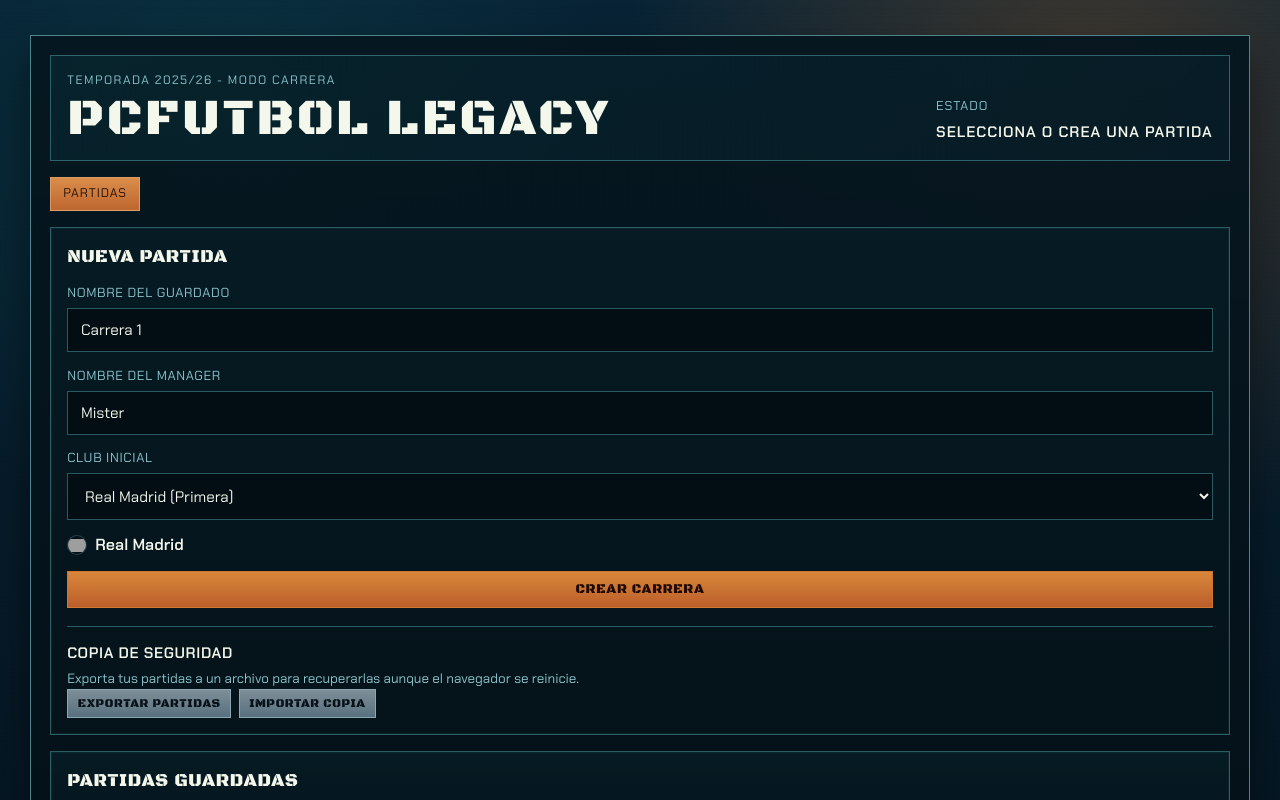
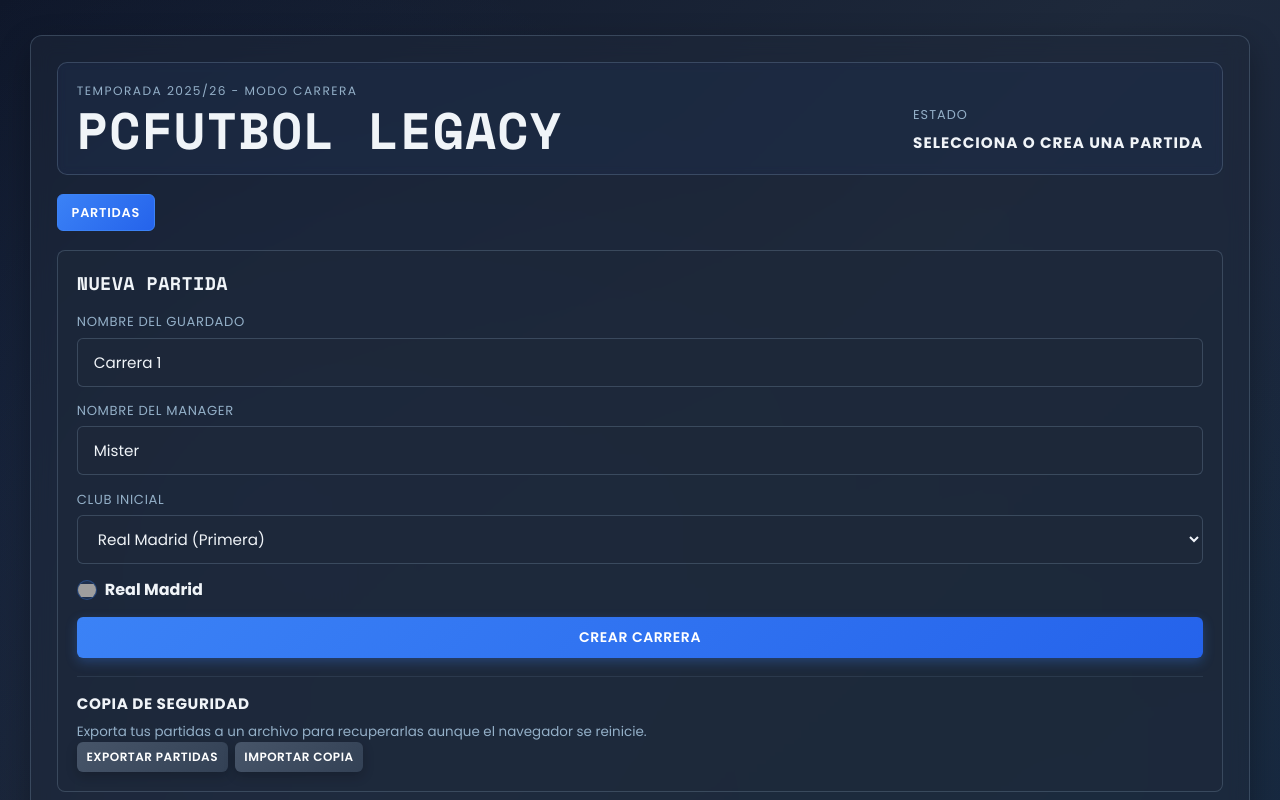
Before and after one commit to danielviorreta/pcfutbol, a React (Vite) app: page /#/games in a window 1280 px wide. Shown: the top 800 px of the page. Built offline with nearby package versions, Linux system fonts and the light colour scheme; grey boxes are pictures that could not be loaded.

Commit message:
modern css

```diff
--- a/src/App.css
+++ b/src/App.css
@@ -3,19 +3,13 @@
   z-index: 1;
   width: min(1220px, 96vw);
   margin: 2.2rem auto;
-  padding: 1.2rem;
-  display: grid;
-  gap: 1rem;
+  padding: 1.6rem;
+  display: grid;
+  gap: 1.2rem;
   border: 1px solid var(--line-strong);
-  background:
-    linear-gradient(180deg, rgb(5 22 31 / 0.95), rgb(4 17 24 / 0.98)),
-    repeating-linear-gradient(
-      90deg,
-      rgb(15 104 117 / 0.14),
-      rgb(15 104 117 / 0.14) 1px,
-      transparent 1px,
-      transparent 6px
-    );
+  background: rgba(30, 41, 59, 0.5);
+  backdrop-filter: blur(10px);
+  border-radius: 12px;
   box-shadow: var(--outer-shadow);
 }
 
@@ -24,9 +18,11 @@
   align-items: end;
   justify-content: space-between;
   gap: 1rem;
-  padding: 1rem;
-  border: 1px solid var(--line-soft);
-  background: linear-gradient(135deg, rgb(17 88 95 / 0.18), rgb(6 40 55 / 0.28));
+  padding: 1.2rem;
+  border: 1px solid var(--line-strong);
+  background: rgba(37, 99, 235, 0.05);
+  border-radius: 10px;
+  backdrop-filter: blur(5px);
 }
 
 .eyebrow {
@@ -84,13 +80,15 @@
   display: inline-flex;
   align-items: center;
   gap: 0.25rem;
-  padding: 0.18rem 0.45rem;
-  border: 1px solid rgb(223 163 111 / 0.45);
-  background: rgb(58 31 9 / 0.72);
-  color: #ffd18b;
-  font-size: 0.66rem;
-  letter-spacing: 0.08em;
+  padding: 0.25rem 0.625rem;
+  border: 1px solid rgba(59, 130, 246, 0.3);
+  background: rgba(59, 130, 246, 0.1);
+  color: #60a5fa;
+  font-size: 0.65rem;
+  font-weight: 600;
+  letter-spacing: 0.06em;
   text-transform: uppercase;
+  border-radius: 4px;
 }
 
 .table-badge {
@@ -112,8 +110,8 @@
   width: 20px;
   height: 20px;
   border-radius: 50%;
-  background: rgb(0 0 0 / 0.25);
-  border: 1px solid rgb(130 206 216 / 0.25);
+  background: rgba(59, 130, 246, 0.1);
+  border: 1.5px solid rgba(59, 130, 246, 0.3);
 }
 
 .club-badge-img {
@@ -125,19 +123,21 @@
   align-items: center;
   justify-content: center;
   font-size: 0.56rem;
+  font-weight: 600;
   letter-spacing: 0.04em;
-  color: #d9eff2;
-  background: rgb(8 36 48 / 0.9);
+  color: #60a5fa;
+  background: rgba(59, 130, 246, 0.1);
 }
 
 .stadium-illustration {
-  --stadium-accent: #dfb06a;
-  --stadium-accent-dark: #c67b43;
-  --stadium-club: #143646;
-  --stadium-club-soft: #2a5f76;
+  --stadium-accent: #60a5fa;
+  --stadium-accent-dark: #3b82f6;
+  --stadium-club: #1e40af;
+  --stadium-club-soft: #2563eb;
   margin-bottom: 1rem;
-  border: 1px solid var(--line-soft);
-  background: linear-gradient(180deg, rgb(9 26 37 / 0.92), rgb(5 15 22 / 0.98));
+  border: 1px solid var(--line-strong);
+  background: rgba(30, 41, 59, 0.4);
+  border-radius: 8px;
   overflow: hidden;
 }
 
@@ -327,35 +327,52 @@
 
 .manager-name input {
   width: 11rem;
-  padding: 0.6rem 0.8rem;
-  border: 1px solid var(--line-soft);
-  background: rgb(3 13 20 / 0.95);
+  padding: 0.625rem 0.875rem;
+  border: 1px solid var(--line-strong);
+  background: rgba(30, 41, 59, 0.5);
   color: var(--ink);
   font-family: inherit;
   font-size: 0.95rem;
+  border-radius: 6px;
+  transition: all 200ms ease;
+}
+
+.manager-name input:focus {
+  outline: none;
+  border-color: rgba(59, 130, 246, 0.5);
+  background: rgba(30, 41, 59, 0.8);
+  box-shadow: 0 0 0 3px rgba(59, 130, 246, 0.1);
 }
 
 .main-nav {
   display: flex;
   flex-wrap: wrap;
-  gap: 0.65rem;
+  gap: 0.75rem;
 }
 
 .main-nav a {
   text-decoration: none;
-  border: 1px solid rgb(130 206 216 / 0.4);
-  color: #c9edf2;
-  background: rgb(8 36 48 / 0.85);
+  border: 1px solid rgba(59, 130, 246, 0.3);
+  color: var(--ink);
+  background: rgba(59, 130, 246, 0.08);
   text-transform: uppercase;
-  letter-spacing: 0.08em;
-  font-size: 0.78rem;
-  padding: 0.46rem 0.75rem;
+  letter-spacing: 0.06em;
+  font-size: 0.8rem;
+  font-weight: 600;
+  padding: 0.5rem 0.875rem;
+  border-radius: 6px;
+  transition: all 200ms ease;
+}
+
+.main-nav a:hover {
+  background: rgba(59, 130, 246, 0.15);
+  border-color: rgba(59, 130, 246, 0.5);
 }
 
 .main-nav a.active {
-  color: #231005;
-  background: linear-gradient(180deg, #da8d4a, #be662f);
-  border-color: rgb(223 163 111 / 0.85);
+  color: #ffffff;
+  background: linear-gradient(135deg, #3b82f6, #2563eb);
+  border-color: #3b82f6;
 }
 
 .notice {
@@ -363,10 +380,12 @@
   align-items: center;
   justify-content: space-between;
   gap: 0.8rem;
-  border: 1px solid rgb(223 163 111 / 0.6);
-  background: rgb(43 24 7 / 0.85);
-  color: #ffd18b;
-  padding: 0.65rem 0.8rem;
+  border: 1px solid rgba(59, 130, 246, 0.3);
+  background: rgba(59, 130, 246, 0.1);
+  color: #60a5fa;
+  padding: 0.875rem 1rem;
+  border-radius: 8px;
+  font-size: 0.9rem;
 }
 
 .page-grid {
@@ -973,42 +992,42 @@
 }
 
 .status-chip.is-available {
-  color: #d9f7df;
-  border-color: rgb(115 214 139 / 0.46);
-  background: linear-gradient(180deg, rgb(24 78 38 / 0.92), rgb(15 53 26 / 0.9));
-  box-shadow: inset 0 1px 0 rgb(220 255 228 / 0.06);
+  color: #d1fae5;
+  border-color: rgba(34, 197, 94, 0.4);
+  background: rgba(34, 197, 94, 0.1);
+  box-shadow: none;
 }
 
 .status-chip.is-available .status-chip-icon {
-  color: #10341b;
-  background: linear-gradient(180deg, #b6f4c3, #73d68b);
-  box-shadow: 0 0 0 1px rgb(205 255 215 / 0.18);
+  color: #ffffff;
+  background: linear-gradient(135deg, #22c55e, #16a34a);
+  box-shadow: 0 0 0 1px rgba(34, 197, 94, 0.2);
 }
 
 .status-chip.is-injured {
-  color: #ffe1e1;
-  border-color: rgb(255 92 92 / 0.78);
-  background: linear-gradient(180deg, rgb(133 17 17 / 0.96), rgb(82 10 10 / 0.94));
-  box-shadow: inset 0 1px 0 rgb(255 220 220 / 0.08), 0 0 0 1px rgb(86 8 8 / 0.2);
+  color: #fee2e2;
+  border-color: rgba(239, 68, 68, 0.4);
+  background: rgba(239, 68, 68, 0.1);
+  box-shadow: none;
 }
 
 .status-chip.is-injured .status-chip-icon {
-  color: #fff7f7;
-  background: radial-gradient(circle at 35% 35%, #ff9b9b, #df2f2f 62%, #b81313 100%);
-  box-shadow: 0 0 0 1px rgb(255 222 222 / 0.22), 0 0 12px rgb(219 45 45 / 0.24);
+  color: #ffffff;
+  background: linear-gradient(135deg, #ef4444, #dc2626);
+  box-shadow: 0 0 0 1px rgba(239, 68, 68, 0.2), 0 0 12px rgba(239, 68, 68, 0.15);
 }
 
 .status-chip.is-suspended {
-  color: #ffe7bf;
-  border-color: rgb(255 170 67 / 0.82);
-  background: linear-gradient(180deg, rgb(120 61 5 / 0.96), rgb(73 37 3 / 0.94));
-  box-shadow: inset 0 1px 0 rgb(255 233 193 / 0.08), 0 0 0 1px rgb(79 41 3 / 0.18);
+  color: #fed7aa;
+  border-color: rgba(251, 146, 60, 0.4);
+  background: rgba(251, 146, 60, 0.1);
+  box-shadow: none;
 }
 
 .status-chip.is-suspended .status-chip-icon {
-  color: #fffaf2;
-  background: radial-gradient(circle at 35% 35%, #ffd08a, #ea8b13 60%, #b45a00 100%);
-  box-shadow: 0 0 0 1px rgb(255 232 190 / 0.24), 0 0 12px rgb(234 139 19 / 0.22);
+  color: #ffffff;
+  background: linear-gradient(135deg, #fb923c, #f97316);
+  box-shadow: 0 0 0 1px rgba(251, 146, 60, 0.2), 0 0 12px rgba(251, 146, 60, 0.15);
 }
 
 .renewal-state-chip {
@@ -1018,21 +1037,21 @@
 }
 
 .renewal-state-chip.is-ready {
-  color: #bfe9c6;
-  border-color: rgb(131 204 144 / 0.35);
-  background: rgb(20 64 32 / 0.45);
+  color: #d1fae5;
+  border-color: rgba(34, 197, 94, 0.3);
+  background: rgba(34, 197, 94, 0.1);
 }
 
 .renewal-state-chip.is-pending {
-  color: #c6d9ff;
-  border-color: rgb(106 149 221 / 0.45);
-  background: rgb(22 37 74 / 0.55);
+  color: #dbeafe;
+  border-color: rgba(59, 130, 246, 0.3);
+  background: rgba(59, 130, 246, 0.1);
 }
 
 .renewal-state-chip.is-blocked {
-  color: #ffd39a;
-  border-color: rgb(218 126 66 / 0.45);
-  background: rgb(66 33 8 / 0.6);
+  color: #fed7aa;
+  border-color: rgba(251, 146, 60, 0.3);
+  background: rgba(251, 146, 60, 0.1);
 }
 
 .full-span {
@@ -1040,10 +1059,11 @@
 }
 
 .panel {
-  border: 1px solid var(--line-soft);
-  padding: 1rem;
-  background: linear-gradient(180deg, rgb(6 27 36 / 0.9), rgb(5 19 26 / 0.95));
-  box-shadow: inset 0 0 0 1px rgb(89 173 185 / 0.08);
+  border: 1px solid var(--line-strong);
+  padding: 1.2rem;
+  background: rgba(30, 41, 59, 0.5);
+  border-radius: 8px;
+  box-shadow: none;
 }
 
 .actions {
@@ -1080,12 +1100,22 @@
 .game-form input,
 .game-form select {
   width: 100%;
-  padding: 0.7rem 0.8rem;
-  border: 1px solid var(--line-soft);
-  background: rgb(3 13 20 / 0.95);
+  padding: 0.75rem 1rem;
+  border: 1px solid var(--line-strong);
+  background: rgba(30, 41, 59, 0.5);
   color: var(--ink);
   font-family: inherit;
   font-size: 0.95rem;
+  border-radius: 6px;
+  transition: all 200ms ease;
+}
+
+.game-form input:focus,
+.game-form select:focus {
+  outline: none;
+  border-color: rgba(59, 130, 246, 0.5);
+  background: rgba(30, 41, 59, 0.8);
+  box-shadow: 0 0 0 3px rgba(59, 130, 246, 0.1);
 }
 
 .selected-club-preview {
@@ -1148,55 +1178,74 @@
 }
 
 button {
-  border: 1px solid rgb(206 120 48 / 0.9);
-  background: linear-gradient(180deg, #d9873c, #bb5e2a);
-  color: #1f0900;
+  border: none;
+  background: linear-gradient(135deg, #3b82f6, #2563eb);
+  color: #ffffff;
   font-family: inherit;
-  font-size: 0.85rem;
+  font-size: 0.875rem;
+  font-weight: 600;
   text-transform: uppercase;
-  letter-spacing: 0.05em;
-  padding: 0.56rem 0.9rem;
+  letter-spacing: 0.04em;
+  padding: 0.625rem 1.125rem;
+  border-radius: 6px;
   cursor: pointer;
-  transition: transform 120ms ease, filter 120ms ease;
+  transition: all 200ms cubic-bezier(0.4, 0, 0.2, 1);
+  box-shadow: 0 4px 12px rgba(59, 130, 246, 0.3);
 }
 
 button:hover {
-  filter: brightness(1.08);
-  transform: translateY(-1px);
+  transform: translateY(-2px);
+  box-shadow: 0 8px 20px rgba(59, 130, 246, 0.4);
+  filter: brightness(1.1);
+}
+
+button:active {
+  transform: translateY(0);
 }
 
 button:disabled {
   opacity: 0.5;
   cursor: not-allowed;
   transform: none;
+  box-shadow: none;
 }
 
 button.secondary {
-  background: linear-gradient(180deg, #7d8f98, #59707f);
-  border-color: #89a8b4;
-  color: #071017;
+  background: linear-gradient(135deg, #475569, #334155);
+  border-color: transparent;
+  color: #ffffff;
+  box-shadow: 0 4px 12px rgba(0, 0, 0, 0.2);
+}
+
+button.secondary:hover {
+  filter: brightness(1.15);
+  box-shadow: 0 8px 20px rgba(0, 0, 0, 0.3);
 }
 
 a.secondary {
   display: inline-flex;
   align-items: center;
   justify-content: center;
-  border: 1px solid #89a8b4;
-  background: linear-gradient(180deg, #7d8f98, #59707f);
-  color: #071017;
+  border: none;
+  background: linear-gradient(135deg, #475569, #334155);
+  color: #ffffff;
   font-family: inherit;
-  font-size: 0.85rem;
+  font-size: 0.875rem;
+  font-weight: 600;
   text-transform: uppercase;
-  letter-spacing: 0.05em;
-  padding: 0.56rem 0.9rem;
+  letter-spacing: 0.04em;
+  padding: 0.625rem 1.125rem;
+  border-radius: 6px;
   text-decoration: none;
   cursor: pointer;
-  transition: transform 120ms ease, filter 120ms ease;
+  transition: all 200ms cubic-bezier(0.4, 0, 0.2, 1);
+  box-shadow: 0 4px 12px rgba(0, 0, 0, 0.2);
 }
 
 a.secondary:hover {
-  filter: brightness(1.08);
-  transform: translateY(-1px);
+  filter: brightness(1.15);
+  transform: translateY(-2px);
+  box-shadow: 0 8px 20px rgba(0, 0, 0, 0.3);
 }
 
 .player-management-head {
@@ -1363,20 +1412,21 @@
 table {
   width: 100%;
   border-collapse: collapse;
-  font-size: 0.86rem;
+  font-size: 0.875rem;
 }
 
 th,
 td {
   text-align: left;
-  padding: 0.42rem 0.45rem;
-  border-bottom: 1px solid rgb(89 173 185 / 0.15);
+  padding: 0.625rem 0.75rem;
+  border-bottom: 1px solid var(--line-strong);
 }
 
 th {
   color: var(--ink-dim);
-  font-weight: 400;
-  letter-spacing: 0.05em;
+  font-weight: 600;
+  letter-spacing: 0.02em;
+  background: rgba(59, 130, 246, 0.05);
 }
 
 td:nth-child(1),
@@ -1388,25 +1438,26 @@
 }
 
 .table-row-manager td {
-  box-shadow: inset 0 0 0 1px rgb(203 93 93 / 0.45);
+  background: rgba(59, 130, 246, 0.08);
+  border-left: 3px solid #3b82f6;
 }
 
 .table-row-zone-promotion td {
-  background: rgb(26 94 54 / 0.3);
+  background: rgba(34, 197, 94, 0.08);
 }
 
 .table-row-zone-playoff td {
-  background: rgb(122 86 27 / 0.3);
+  background: rgba(251, 146, 60, 0.08);
 }
 
 .table-row-zone-relegation td {
-  background: rgb(123 37 37 / 0.32);
+  background: rgba(239, 68, 68, 0.08);
 }
 
 .table-row-zone-promotion.table-row-manager td,
 .table-row-zone-playoff.table-row-manager td,
 .table-row-zone-relegation.table-row-manager td {
-  box-shadow: inset 0 0 0 1px rgb(203 93 93 / 0.58), inset 3px 0 0 rgb(255 182 182 / 0.72);
+  border-left: 3px solid #3b82f6;
 }
 
 .table-zone-legend {
@@ -2087,19 +2138,30 @@
 .transfer-form-grid input,
 .transfer-form-grid select {
   width: 100%;
-  padding: 0.7rem 0.8rem;
-  border: 1px solid var(--line-soft);
-  background: rgb(3 13 20 / 0.95);
+  padding: 0.75rem 1rem;
+  border: 1px solid var(--line-strong);
+  background: rgba(30, 41, 59, 0.5);
   color: var(--ink);
   font-family: inherit;
   font-size: 0.95rem;
+  border-radius: 6px;
+  transition: all 200ms ease;
+}
+
+.transfer-form-grid input:focus,
+.transfer-form-grid select:focus {
+  outline: none;
+  border-color: rgba(59, 130, 246, 0.5);
+  background: rgba(30, 41, 59, 0.8);
+  box-shadow: 0 0 0 3px rgba(59, 130, 246, 0.1);
 }
 
 .transfer-offer-summary {
   margin-top: 1rem;
-  padding: 0.8rem 0.9rem;
-  border: 1px solid rgb(89 173 185 / 0.22);
-  background: rgb(8 30 40 / 0.72);
+  padding: 1rem 1.2rem;
+  border: 1px solid var(--line-strong);
+  background: rgba(59, 130, 246, 0.05);
+  border-radius: 8px;
 }
 
 .transfer-offer-summary p {
--- a/src/index.css
+++ b/src/index.css
@@ -1,17 +1,17 @@
-@import url('https://fonts.googleapis.com/css2?family=Black+Ops+One&family=Chakra+Petch:wght@400;500;600&display=swap');
+@import url('https://fonts.googleapis.com/css2?family=Poppins:wght@400;500;600;700&family=Space+Mono:wght@400;700&display=swap');
 
 :root {
-  --ink: #f4f7eb;
-  --ink-dim: #8bc4cd;
-  --line-soft: rgb(94 181 192 / 0.45);
-  --line-strong: rgb(130 206 216 / 0.6);
+  --ink: #f0f4f8;
+  --ink-dim: #94b0c8;
+  --line-soft: rgba(148, 176, 200, 0.12);
+  --line-strong: rgba(148, 176, 200, 0.25);
   --outer-shadow:
-    0 22px 42px rgb(0 0 0 / 0.45),
-    0 4px 0 rgb(123 197 208 / 0.22);
+    0 12px 32px rgba(0, 0, 0, 0.3),
+    0 0 1px rgba(148, 176, 200, 0.1);
 
-  font-family: 'Chakra Petch', sans-serif;
+  font-family: 'Poppins', sans-serif;
   color: var(--ink);
-  line-height: 1.4;
+  line-height: 1.5;
   font-weight: 400;
   font-synthesis: none;
   text-rendering: optimizeLegibility;
@@ -28,25 +28,9 @@
   min-height: 100vh;
   color: var(--ink);
   background:
-    radial-gradient(circle at 18% 16%, rgb(15 70 77 / 0.45), transparent 30%),
-    radial-gradient(circle at 85% 10%, rgb(180 97 31 / 0.32), transparent 34%),
-    linear-gradient(180deg, #072335 0%, #051521 100%);
-}
-
-body::before {
-  content: '';
-  position: fixed;
-  inset: 0;
-  pointer-events: none;
-  background:
-    repeating-linear-gradient(
-      0deg,
-      rgb(255 255 255 / 0.02),
-      rgb(255 255 255 / 0.02) 1px,
-      transparent 1px,
-      transparent 4px
-    );
-  mix-blend-mode: soft-light;
+    radial-gradient(circle at 20% 50%, rgba(59, 130, 246, 0.08), transparent 50%),
+    radial-gradient(circle at 80% 80%, rgba(34, 197, 94, 0.05), transparent 50%),
+    linear-gradient(135deg, #0f172a 0%, #1e293b 50%, #162340 100%);
 }
 
 #root {
@@ -54,16 +38,17 @@
 }
 
 h1,
-h2,
-button {
-  font-family: 'Black Ops One', cursive;
-  font-weight: 400;
+h2 {
+  font-family: 'Space Mono', monospace;
+  font-weight: 700;
+  letter-spacing: 0.02em;
 }
 
 p,
 li,
 td,
 th,
-input {
-  font-family: 'Chakra Petch', sans-serif;
+input,
+button {
+  font-family: 'Poppins', sans-serif;
 }
```
